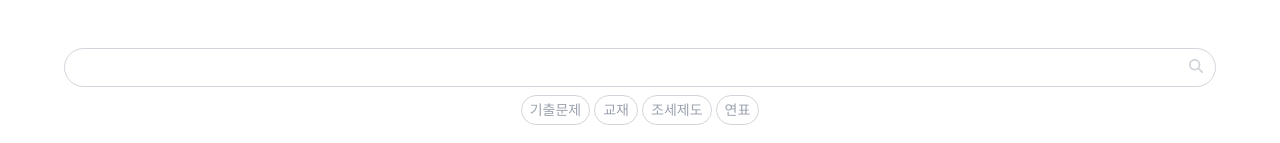
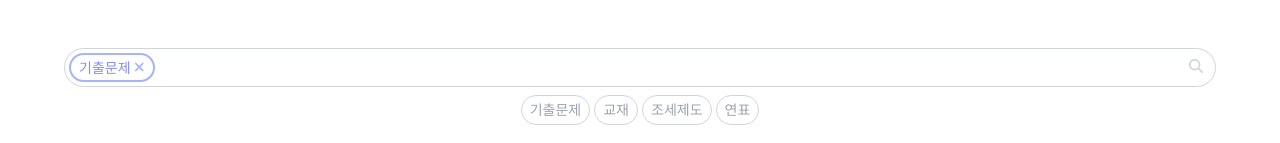
Before and after one commit to agnes0304/chronos, a React (Vite) app: page / in a window 1280 px wide. Both pictures are taken after a click on the element "기출문제". Shown: the part 506-649 px from the top of the page. Built offline with nearby package versions, Linux system fonts and the light colour scheme.

Commit message:
modified selected tag

```diff
--- a/src/components/Features.tsx
+++ b/src/components/Features.tsx
@@ -1,5 +1,6 @@
 const Features = () => {
-    return(<></>)
+    return(<div>
+    </div>)
 }
 
 export default Features
--- a/src/components/SearchInput.tsx
+++ b/src/components/SearchInput.tsx
@@ -12,7 +12,7 @@ const SearchInput: FC<Props> = ({ selectedTags }) => {
   const [query, setQuery] = useState("");
   const [suggestions, setSuggestions] = useState<string[]>([]);
   const [filteredSuggestions, setFilteredSuggestions] = useState<string[]>([]);
-  const [words, setWords] = useState<string[]>(selectedTags);
+  const [words, setWords] = useState<string[]>([]);
 
   // 🌐 fetching data (검색엔진 키워드 전부)
   // -> 이렇게 하면 query 바뀔때마다 api 호출하게 되는데 이건 비효율적아닌가
@@ -29,7 +29,8 @@ const SearchInput: FC<Props> = ({ selectedTags }) => {
 
   useEffect(() => {
     setSuggestions(autocompleteData);
-  }, []);
+    setWords(selectedTags);
+  }, [autocompleteData, selectedTags]);
 
   // TODO: optimize with trie DS
   useEffect(() => {
@@ -55,11 +56,11 @@ const SearchInput: FC<Props> = ({ selectedTags }) => {
       <div className="flex relative w-[90vw] h-[39px] border-solid border-[1px] border-gray-300 rounded-[20px] p-1 px-[4px]">
         <div className="flex gap-[3px] flex-shrink-0">
           {words.map((word, index) => (
-            <div className="bg-indigo-300 text-sm p-1 px-2 rounded-full">
-              <span className="text-white font-light" key={index}>
+            <div className="border-indigo-300 border-2 text-sm pb-1 pt-[3px] px-2 rounded-full">
+              <span className="text-indigo-400 font-regular" key={index}>
                 {word}{" "}
               </span>
-              <span className="text-white">
+              <span className="text-indigo-300">
                 <FontAwesomeIcon icon={faXmark} />
               </span>
             </div>
--- a/src/components/Tags.tsx
+++ b/src/components/Tags.tsx
@@ -8,17 +8,20 @@ interface Props {
 
 const Tags: FC<Props> = ({ tags, setClicked, clickedTags }) => {
   const onSelect = (tag: string) => {
+    // console.log(tag); // printing tag ok
     if (clickedTags.includes(tag)) {
       const filtered = clickedTags.filter((item) => item !== tag);
       setClicked(filtered);
+      console.log(filtered); // ok
     } else {
       setClicked([...clickedTags, tag]);
+      console.log([...clickedTags, tag]); // ok
     }
   };
   return (
     <div className="flex justify-center gap-1 mt-2">
       {tags.map((tag, index) => (
-        <div className="cursor-pointer text-sm p-1 px-2 border-[1px] border-gray-300 rounded-full font-regular text-gray-400" key={index} onClick={()=>onSelect}>
+        <div className="cursor-pointer text-sm p-1 px-2 border-[1px] border-gray-300 rounded-full font-regular text-gray-400" key={index} onClick={()=>onSelect(tag)}>
           <span>{tag}</span>
         </div>
       ))}
```
